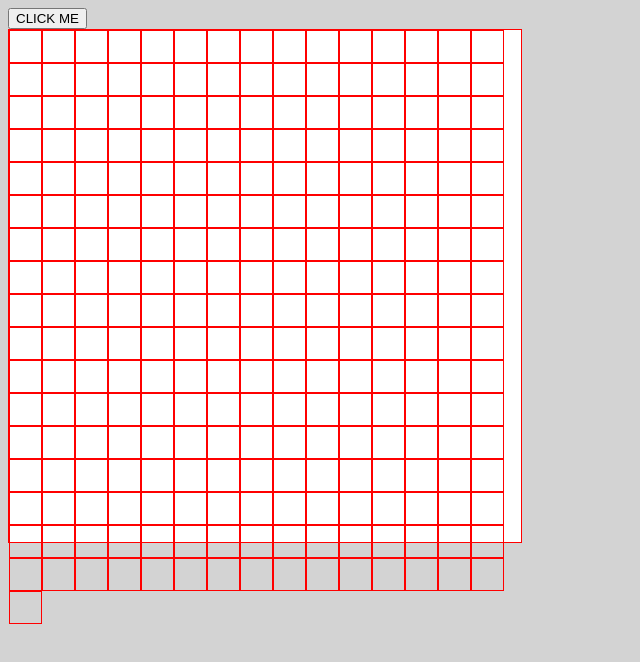
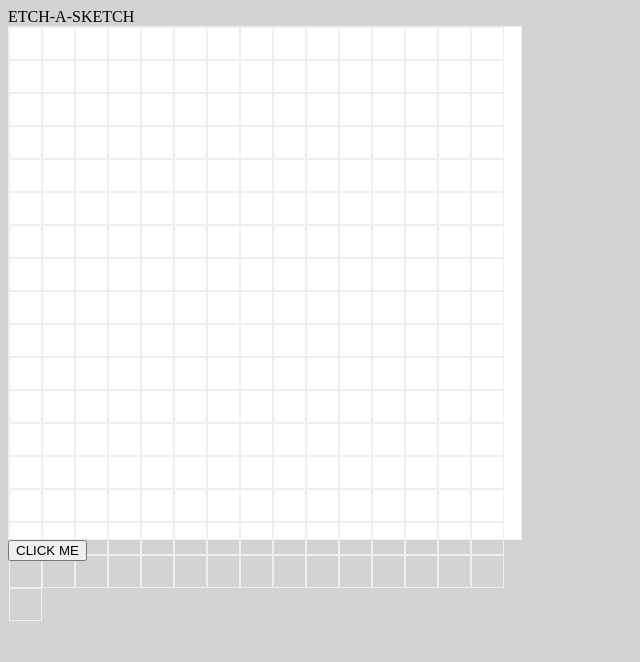
Before and after one commit to EPedley/Etch-a-sketch, a plain HTML site: page index.html in a window 1280 px wide. Shown: the whole page, without its empty margins (0-640 px from the left). Drawn offline with Linux system fonts and the light colour scheme.

Commit message:
Added the code to make the grid dynamic

```diff
--- a/index.html
+++ b/index.html
@@ -7,8 +7,10 @@
         <link rel="stylesheet" href="./style.css">
     </head>
     <body>
+        <div id="etch-a-sketch">ETCH-A-SKETCH
+            <div id="grid"></div>
+        </div>
         <button id="grid-button">CLICK ME</button>
-        <div id="grid"></div>
         <script src="javascript.js"></script>
     </body>
 </html>
--- a/javascript.js
+++ b/javascript.js
@@ -1,27 +1,35 @@
-//function to decide grid layout
+//function to resize all the divs to fit the grid
+function resizeBoxes(num) {
 
-function setGrid() {
-    //document.getElementById("grid").innerHTML = "Hello World";
+    const boxes = document.querySelectorAll("#box");
 
-    for (let i = 0; i < (16 * 16); i++) {
-        document.getElementById("grid").innerHTML += "<div></div>"
+    const height = (512 - num) / num;
+
+    const width = (512 - num) / num;
+
+    for (let i = 0; i < boxes.length; i++) {
+        boxes[i].style.height = height + "px";
+        boxes[i].style.width = width + "px";
     }
-
-    //const grid = document.querySelector("#grid");
-
-    //const div = document.createElement("div");
-
-    //for (let i = 0; i < 16; i++) {
-    //    grid.appendChild(div);
-    //}
-
-
-    //grid.innerHTML = <div></div>;
 }
 
+//function to create all the divs in the grid
+function setGrid(num) {
+
+    //loop through the number inputted by the user and create x number of boxes
+    for (let i = 0; i < (num * num); i++) {
+        //create a new div element called box
+        const box = document.createElement("div");
+        //set the id of the div to box
+        box.setAttribute("id", "box");
+        //add the box to the grid
+        grid.appendChild(box);
+
+        resizeBoxes(num);
+    }
+}
 
 //listen to grid button and begin grid layout function when clicked
 const gridButton = document.getElementById("grid-button");
-
 //remove 16 when done
 gridButton.addEventListener("click", setGrid(16));
--- a/style.css
+++ b/style.css
@@ -8,10 +8,9 @@ body {
     background-color: white;
     display: flex;
     flex-wrap: wrap;
+    border: 0.25px solid rgb(239, 239, 239);
 }
 
-div {
-    border: 0.25px solid rgb(255, 0, 0);
-    height: 31px;
-    width: 31px;
+#box {
+    border: 0.25px solid rgb(239, 239, 239);
 }
```
